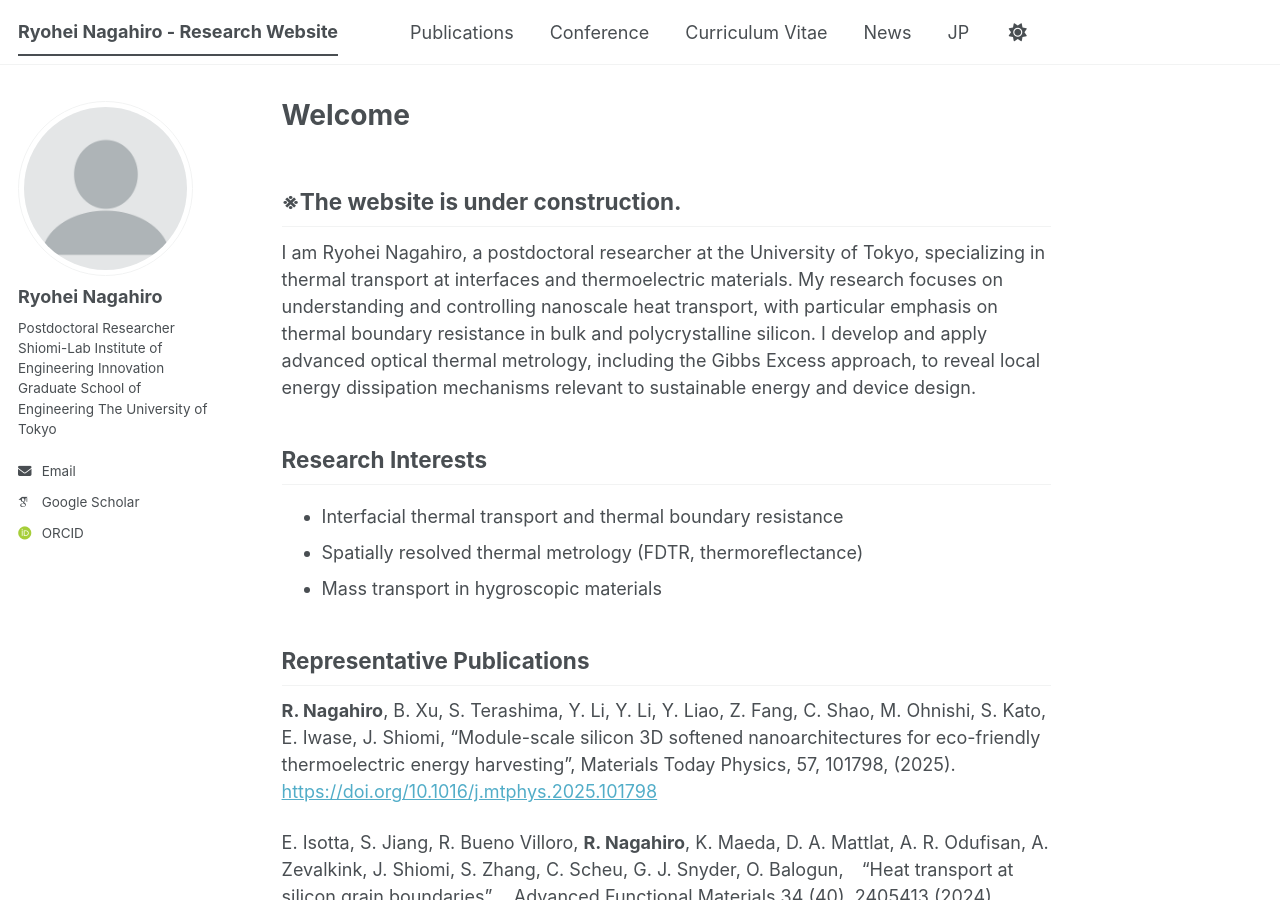
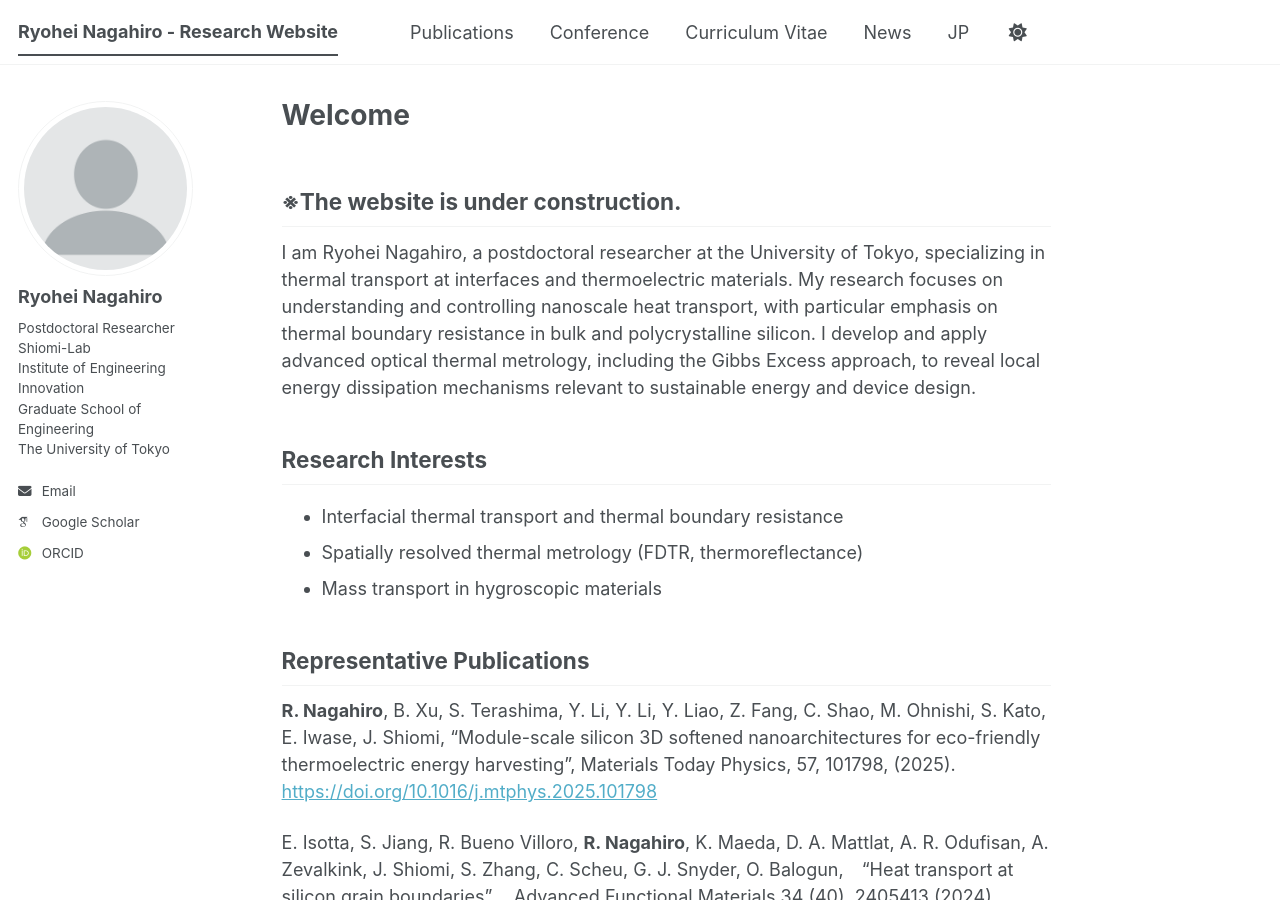
Before and after one commit to ryohei-nagahiro/ryohei-nagahiro.github.io, a Jekyll site: the page built from _pages/about.md, in a window 1280 px wide and 900 px high. Built offline with Jekyll 4.4.1, drawn with Linux system fonts in a browser that asks for light colours; some web fonts are replaced; a script bundle is joined from its source files by our own code; library files that are not in the unit come from our copies.

Commit message:
Update author-profile.html

```diff
--- a/_includes/author-profile.html
+++ b/_includes/author-profile.html
@@ -17,7 +17,7 @@
   <div class="author__content">
     <h3 class="author__name">{{ author.name }}</h3>
     {% if author.pronouns %}<p class="author__pronouns">{{ author.pronouns }}</p>{% endif %}
-    {% if author.bio %}<p class="author__bio">{{ author.bio }}</p>{% endif %}
+    {% if author.bio %}<p class="author__bio">{{ author.bio | newline_to_br }}</p>{% endif %}
   </div>
 
   <div class="author__urls-wrapper">
```
